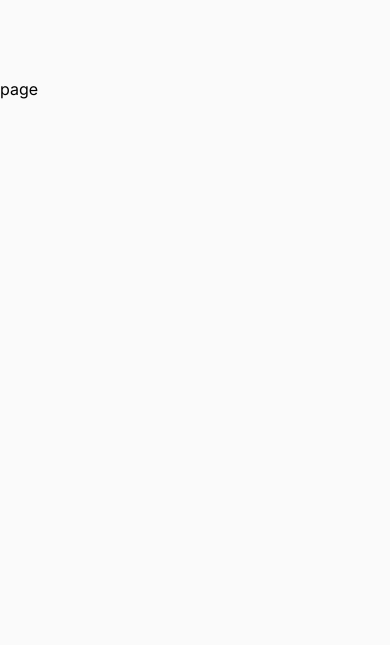
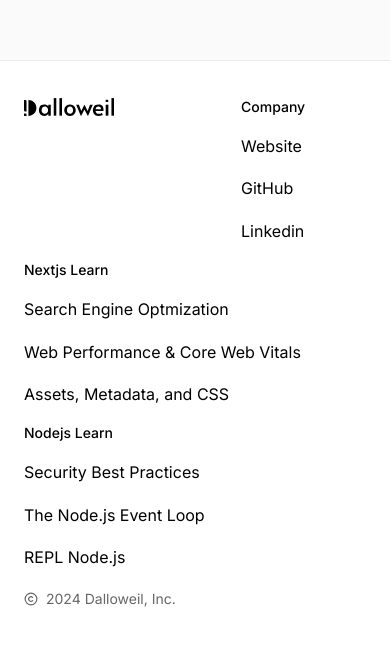
Before and after one commit to dalloweil/nextjs-template, a Next.js app: page / in a window 390 px wide. Shown: the part 1040-1685 px from the top of the page. Before the commit the page ends 1158 px from the top, so only its background shows below. Built offline with nearby package versions, Linux system fonts and the light colour scheme.

Commit message:
feat: structure footer responsive

```diff
--- /dev/null
+++ b/components/layout/footer/footer.module.css
@@ -0,0 +1,63 @@
+.footer {
+  background-color: var(--ds-background-100);
+  max-width: 100%;
+  min-height: 400px;
+  margin: 0 auto;
+  padding: 36px 24px;
+  border-top: 1px solid var(--accents-2);
+  display: flex;
+  align-items: center;
+  justify-content: space-between;
+  flex-direction: column;
+}
+
+.row {
+  display: flex;
+  flex-wrap: wrap;
+  justify-content: space-between;
+  display: flex;
+  max-width: 100%;
+  width: calc(1200px + calc(2 * 24px));
+}
+
+.company {
+  min-width: 130px;
+  margin: 0 0 16px;
+}
+
+.column {
+  display: flex;
+  flex-direction: column;
+  min-width: 125px;
+}
+
+.columnTitle {
+  margin: 0 0 16px;
+  line-height: 20px;
+  font-weight: 500;
+  font-size: 14px;
+}
+
+.items {
+  display: flex;
+  flex-direction: column;
+}
+
+.items a {
+  display: flex;
+  align-items: center;
+  justify-content: flex-start;
+  margin: 0 0 16px;
+}
+
+.row span {
+  line-height: 20px;
+  font-size: 14px;
+  display: block;
+  color: var(--accents-5);
+  border-radius: 2px;
+  display: flex;
+  align-items: center;
+  justify-content: flex-start;
+  gap: 8px;
+}
--- a/components/layout/footer/footer.tsx
+++ b/components/layout/footer/footer.tsx
@@ -1,7 +1,43 @@
+import Image from "next/image";
+import styles from "./footer.module.css";
+import Link from "next/link";
+import { Copyright } from "lucide-react";
+
 export default function Footer() {
   return (
-    <footer>
-      <p>page</p>
+    <footer className={styles.footer}>
+      <div className={styles.row}>
+        <div className={styles.company}>
+          <Image src="/black-logo.svg" alt="Dalloweil company logo" width={90} height={18} />
+        </div>
+        <div className={styles.column}>
+          <h1 className={styles.columnTitle}>Company</h1>
+          <div className={styles.items}>
+            <Link href="https://dalloweil.com" target="_blank">Website</Link>
+            <Link href="https://github.com/dalloweil" target="_blank">GitHub</Link>
+            <Link href="https://www.linkedin.com/company/dalloweil/?viewAsMember=true" target="_blank">Linkedin</Link>
+          </div>
+        </div>
+        <div className={styles.column}>
+          <h1 className={styles.columnTitle}>Nextjs Learn</h1>
+          <div className={styles.items}>
+            <Link href="https://nextjs.org/learn-pages-router/seo/introduction-to-seo" target="_blank">Search Engine Optmization</Link>
+            <Link href="https://nextjs.org/learn-pages-router/seo/web-performance" target="_blank">Web Performance & Core Web Vitals</Link>
+            <Link href="https://nextjs.org/learn-pages-router/basics/assets-metadata-css" target="_blank">Assets, Metadata, and CSS</Link>
+          </div>
+        </div>
+        <div className={styles.column}>
+          <h1 className={styles.columnTitle}>Nodejs Learn</h1>
+          <div className={styles.items}>
+            <Link href="https://nodejs.org/en/learn/getting-started/security-best-practices" target="_blank">Security Best Practices</Link>
+            <Link href="https://nodejs.org/en/learn/asynchronous-work/event-loop-timers-and-nexttick" target="_blank">The Node.js Event Loop</Link>
+            <Link href="https://nodejs.org/en/learn/command-line/how-to-use-the-nodejs-repl" target="_blank">REPL Node.js</Link>
+          </div>
+        </div>
+      </div>
+      <div className={styles.row}>
+        <span><Copyright width={14} /> 2024 Dalloweil, Inc.</span>
+      </div>
     </footer>
   );
 }
```
